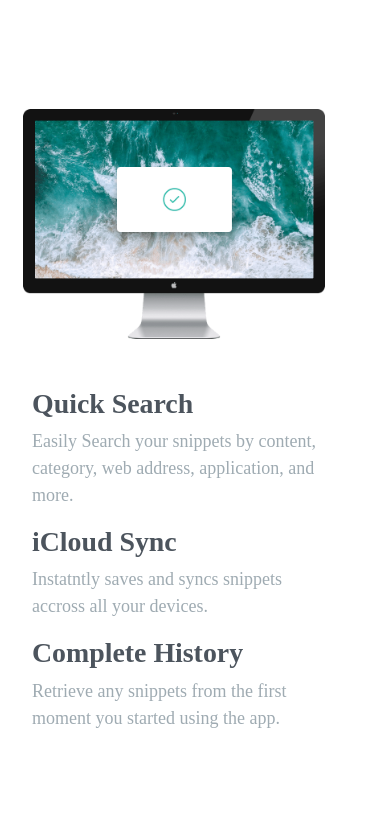
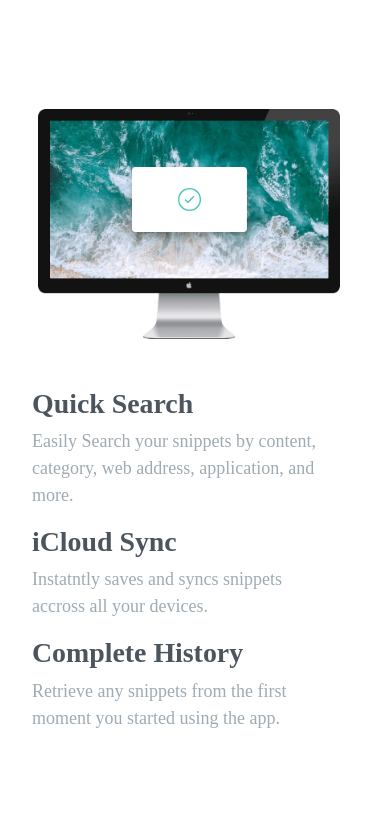
Before and after one commit to M-Amer-Abutaleb/LandingPage--2, a plain HTML site: page index.html in a window 390 px wide. Shown: the part 923-1744 px from the top of the page. Drawn offline with nearby package versions, Linux system fonts and the light colour scheme; a web font is replaced by a local one.

Commit message:
Update styles.css

```diff
--- a/styles.css
+++ b/styles.css
@@ -117,8 +117,11 @@ footer{
 @media (max-width:991px){
     .section-3-img{
         width: 80%;
+        align-content: center;
+        align-items: center;
+        margin-left: 10%;
+    }
+    .listItems{
         text-align: center;
-        margin-left: 6%;
-
     }
 }
```
